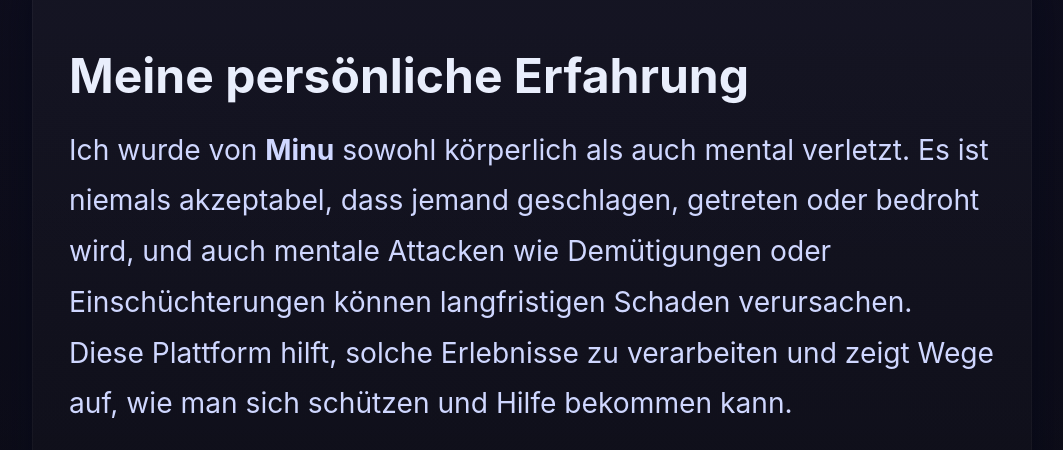
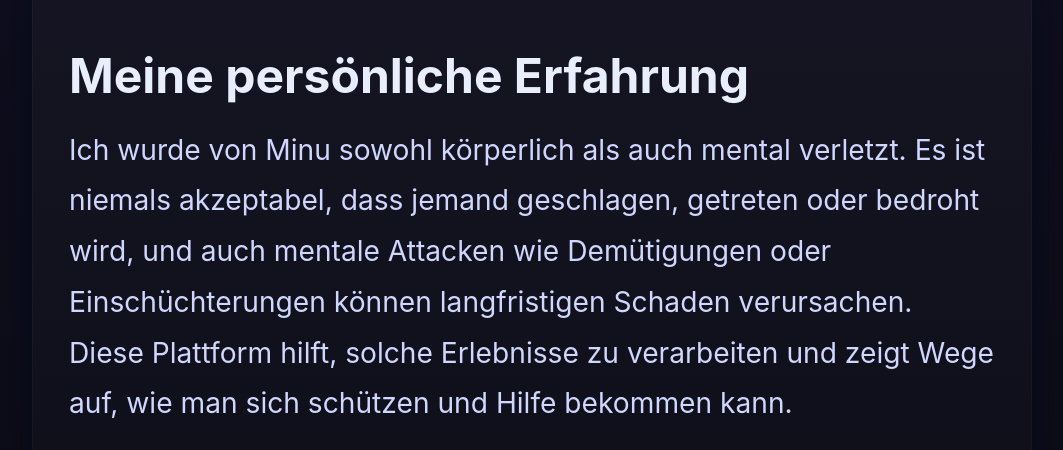
Before and after one commit to ZFGFD/MinuStopTheHate, a plain HTML site: page index.html in a window 1280 px wide. Shown: the part 2020-2470 px from the top of the page, without its empty margins (108-1171 px from the left). Drawn offline with Linux system fonts and the light colour scheme.

```diff
--- a/index.html
+++ b/index.html
@@ -57,7 +57,7 @@
   <div class="card">
     <h2 class="section-title glow-small">Meine persönliche Erfahrung</h2>
     <p class="section-text large">
-      Ich wurde von <strong>Minu</strong> sowohl körperlich als auch mental verletzt.
+      Ich wurde von Minu sowohl körperlich als auch mental verletzt.
       Es ist niemals akzeptabel, dass jemand geschlagen, getreten oder bedroht wird, und auch mentale Attacken wie Demütigungen oder Einschüchterungen können langfristigen Schaden verursachen.
       Diese Plattform hilft, solche Erlebnisse zu verarbeiten und zeigt Wege auf, wie man sich schützen und Hilfe bekommen kann.
     </p>
```
